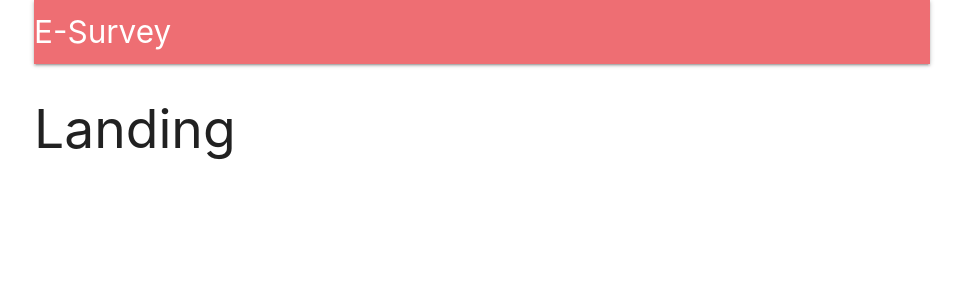
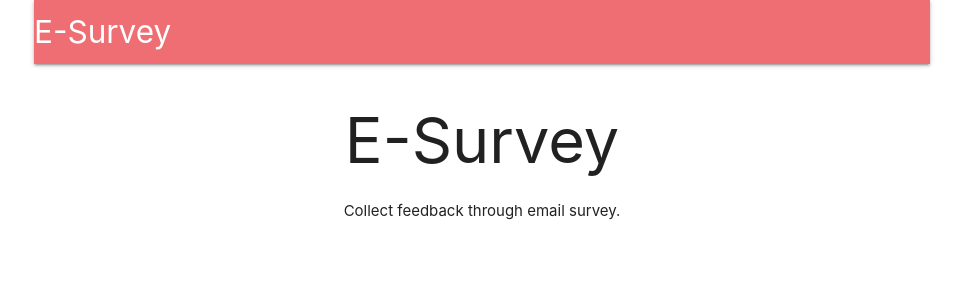
Before and after one commit to johnson-hung/esurvey-server, a React (Create React App) app in the folder client/: page / in a window 1280 px wide. Shown: the top 300 px of the page, without its empty margins (158-1121 px from the left). Built offline with nearby package versions, Linux system fonts and the light colour scheme; no server answers.

Commit message:
handle routes and finish basic views

```diff
--- a/client/src/components/Header.js
+++ b/client/src/components/Header.js
@@ -1,6 +1,7 @@
 // Header.js - class based component
 import React, { Component } from 'react';
 import { connect } from 'react-redux';
+import { Link } from 'react-router-dom';
 
 class Header extends Component{
     renderContent(){
@@ -10,7 +11,7 @@
             case false:
                 return <li><a href='/auth/google'>Login With Google</a></li>;
             default:
-                return <li><a>Logout</a></li>;
+                return <li><a href='/api/logout'>Logout</a></li>;
         }
 
     }
@@ -19,7 +20,11 @@
         return(
             <nav>
                 <div className="nav-wrapper">
-                    <a className="left brand-logo">E-Survey</a>
+                    <Link
+                        to ={this.props.auth? '/surveys' : '/'}
+                        className='left brand-logo'>
+                        E-Survey
+                    </Link>
                     <ul className="right">
                         <li>
                             {this.renderContent()}
--- /dev/null
+++ b/client/src/components/Landing.js
@@ -0,0 +1,12 @@
+import react from 'react';
+
+const Landing = () => {
+    return(
+        <div style={{ textAlign: 'center' }}>
+            <h1>E-Survey</h1>
+            Collect feedback through email survey.
+        </div>
+    );
+}
+
+export default Landing;
```
Also changed, not shown: client/src/components/App.js (+4 -4 lines), 1 other file (tests, documents, lock files or other folders).
